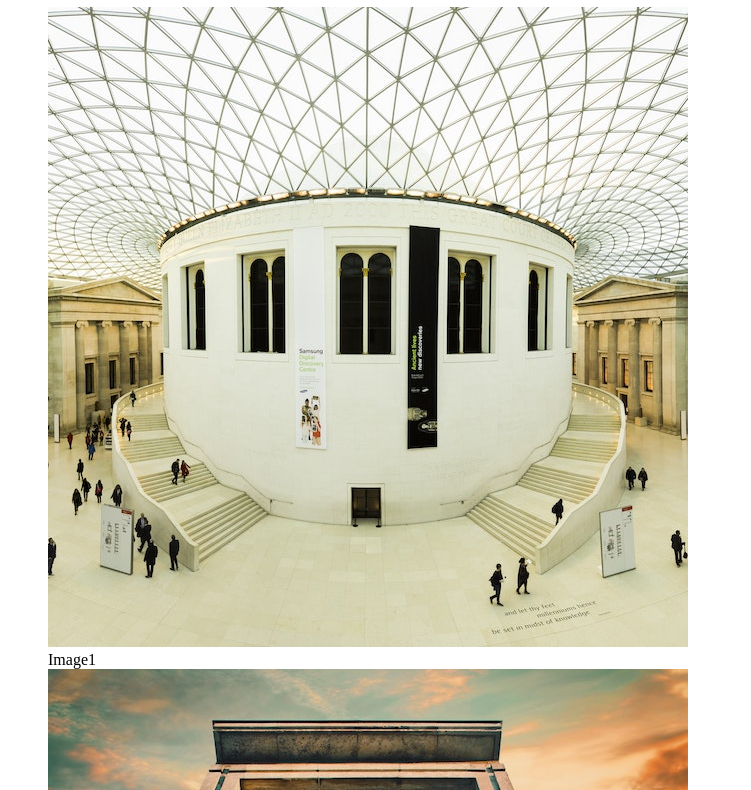
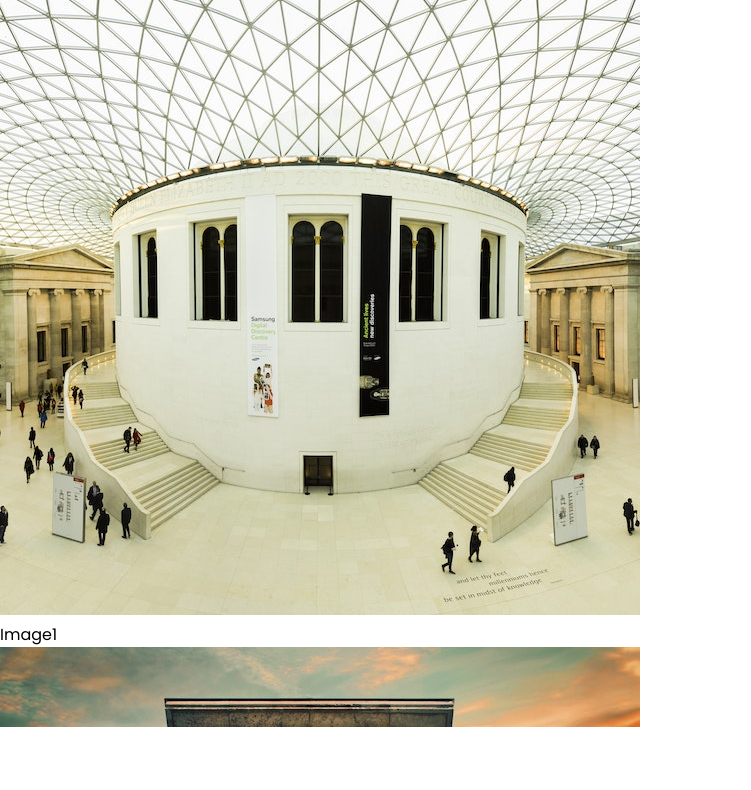
Before and after one commit to Nur-Adnan/My_Gallery_Project, a plain HTML site: page index.html in a window 1280 px wide. Shown: the part 73-863 px from the top of the page, without its empty margins (0-751 px from the left). After the commit the page ends 800 px from the top, so only its background shows below. Drawn offline with Linux system fonts and the light colour scheme.

Commit message:
fonts_added

```diff
--- a/index.html
+++ b/index.html
@@ -5,9 +5,15 @@
     <meta http-equiv="X-UA-Compatible" content="IE=edge" />
     <meta name="viewport" content="width=device-width, initial-scale=1.0" />
     <title>My Gallery</title>
+    <link rel="stylesheet" href="style.css" />
+    <link
+      rel="shortcut icon"
+      href="https://cdn-icons-png.flaticon.com/512/1375/1375106.png"
+      type="image/x-icon"
+    />
   </head>
   <body>
-    <div class="wrapper">
+    <div id="wrapper">
       <div class="container">
         <h1>My Gallery</h1>
         <div class="gallery">
--- a/style.css
+++ b/style.css
@@ -0,0 +1,18 @@
+@import url("https://fonts.googleapis.com/css2?family=Poppins&display=swap");
+
+* {
+  margin: 0;
+  padding: 0;
+  box-sizing: border-box;
+}
+
+#wrapper {
+  height: 100vh;
+  overflow-x: hidden;
+  overflow-y: auto;
+}
+
+html,
+body {
+  font-family: "Poppins", sans-serif;
+}
```
